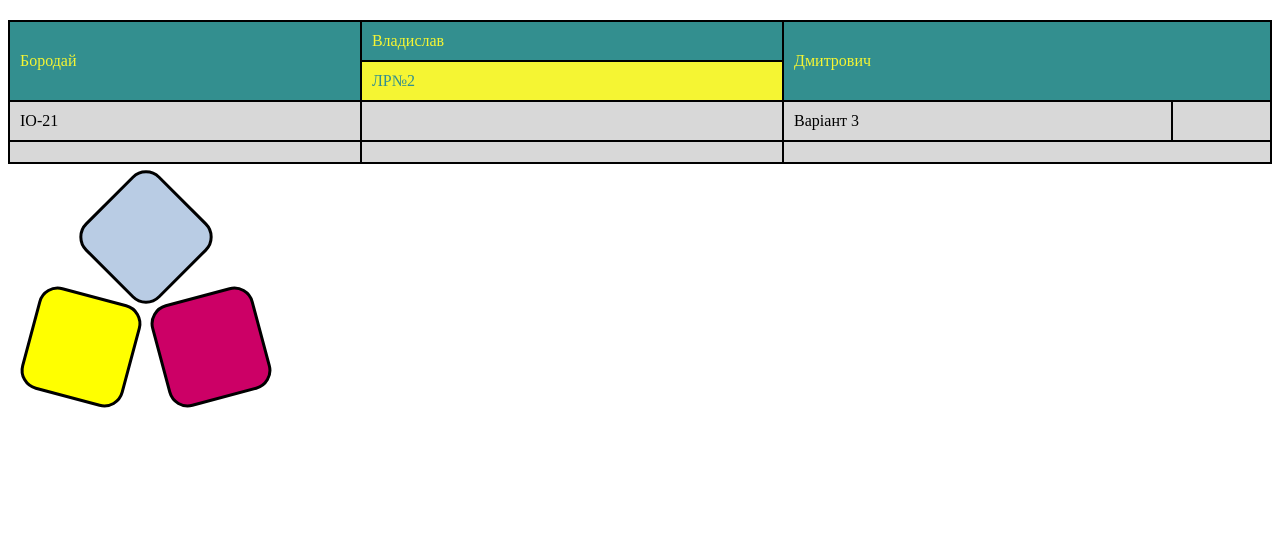
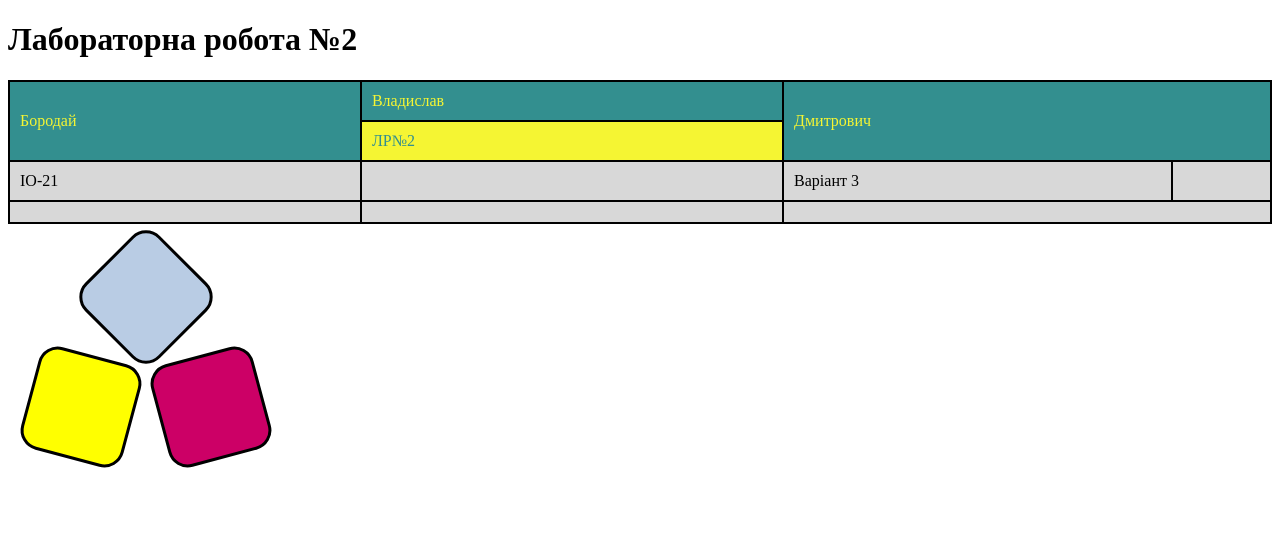
Before and after one commit to Am1tyyy/Front-End-labs, a plain HTML site: page lab2/lab2.html in a window 1280 px wide. Drawn offline with Linux system fonts and the light colour scheme.

Commit message:
Update lab2.html

```diff
--- a/lab2/lab2.html
+++ b/lab2/lab2.html
@@ -3,11 +3,11 @@
 <head>
     <meta charset="UTF-8">
     <meta name="viewport" content="width=device-width, initial-scale=1.0">
-    <title>Lab Work</title>
+    <title>Lab2</title>
     <link rel="stylesheet" href="style.css">
 </head>
 <body>
-
+    <h1>Лабораторна робота №2</h1>
     <table>
         <tr>
             <td rowspan="2">Бородай</td>
```
